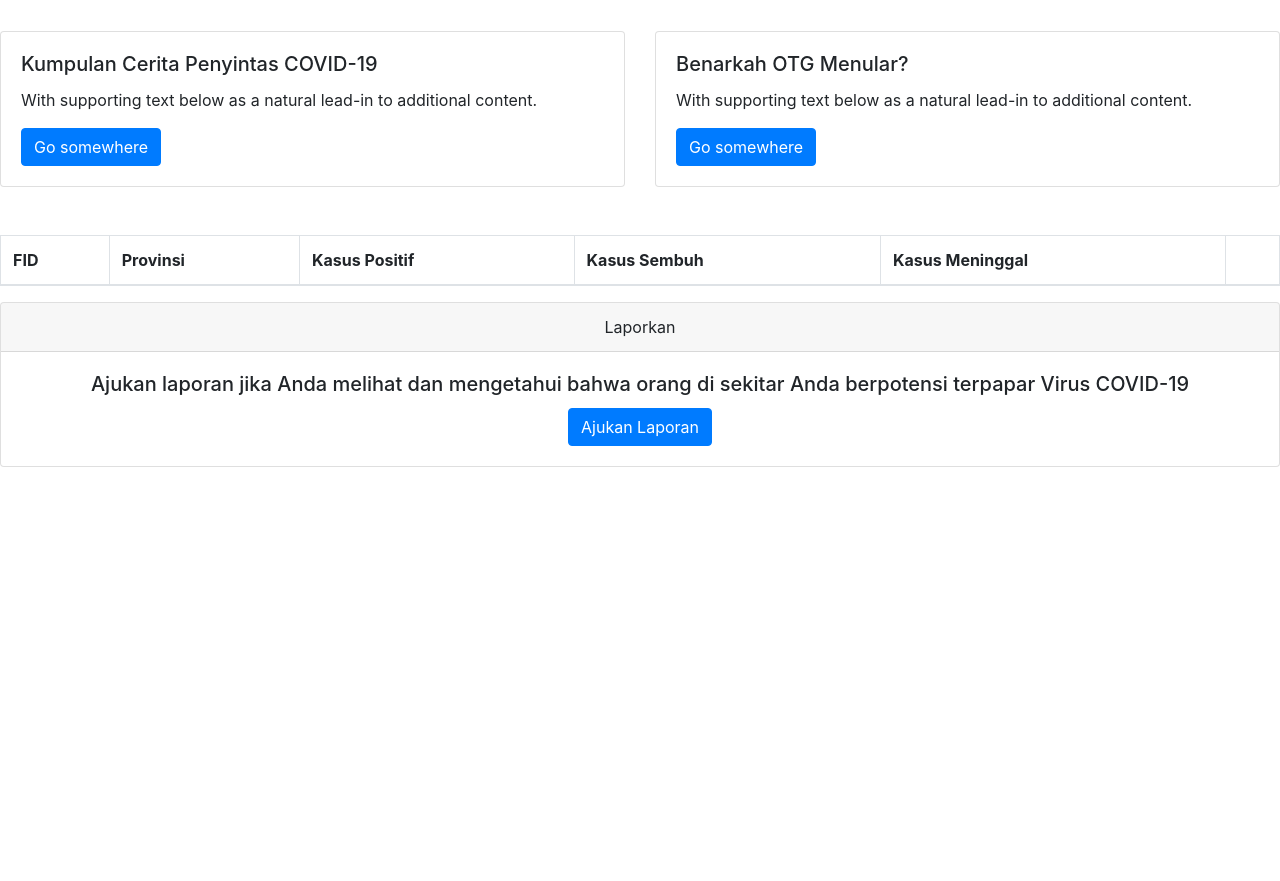
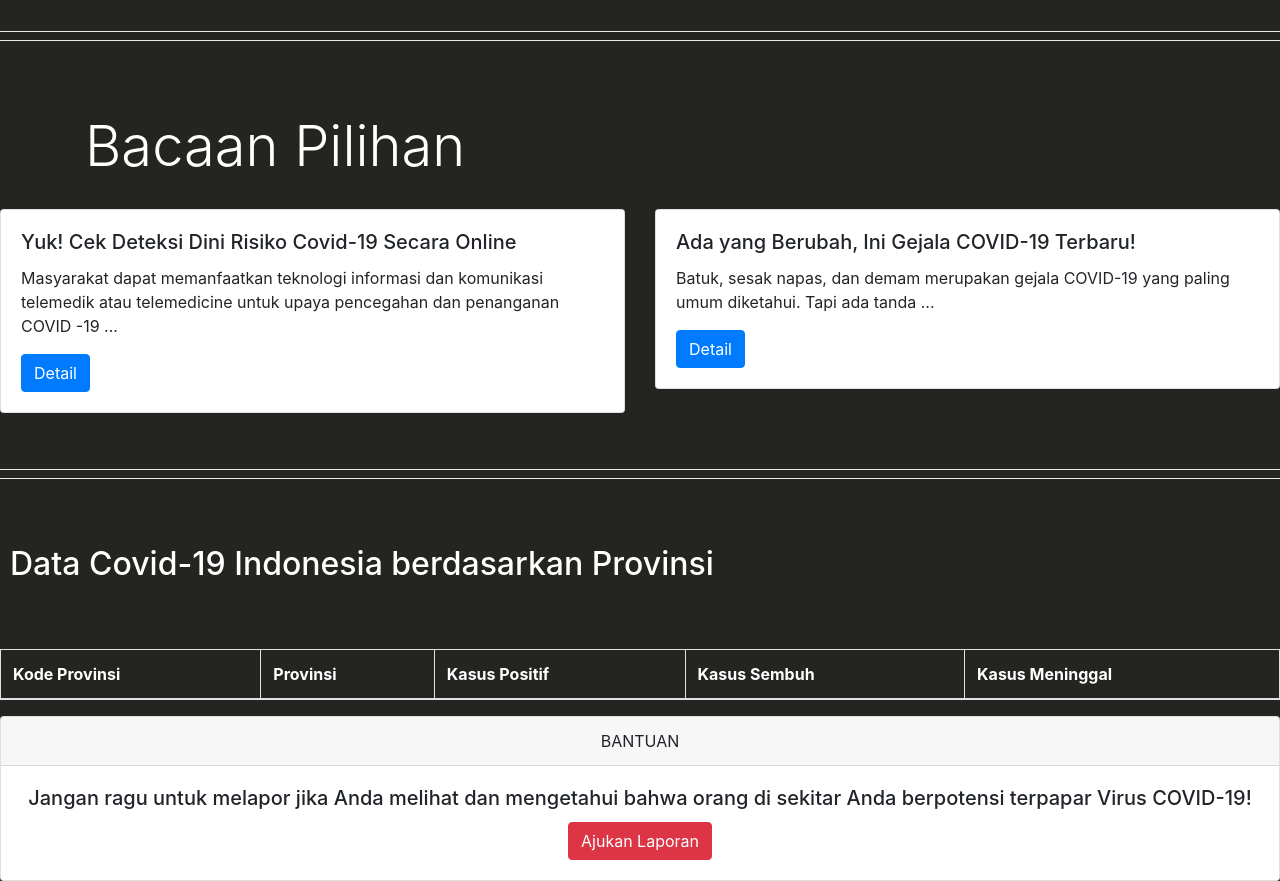
Before and after one commit to adeliatresnani/hackaton_semesta, a CodeIgniter app: page /hackaton/index.php/Dashboard in a window 1280 px wide. Shown: the part 357-1238 px from the top of the page. Before the commit the page ends 824 px from the top, so only its background shows below. Run offline with CodeIgniter, Linux system fonts and the light colour scheme; data that the repository does not hold is empty.

Commit message:
final commit

```diff
--- a/application/config/autoload.php
+++ b/application/config/autoload.php
@@ -58,7 +58,7 @@ $autoload['packages'] = array();
 |
 |	$autoload['libraries'] = array('user_agent' => 'ua');
 */
-$autoload['libraries'] = array('database', 'session', 'pagination');
+$autoload['libraries'] = array('database', 'form_validation', 'session', 'pagination');
 
 /*
 | -------------------------------------------------------------------
--- a/application/controllers/Dashboard.php
+++ b/application/controllers/Dashboard.php
@@ -17,7 +17,7 @@ class Dashboard extends CI_Controller{
 		$quantity = 10; // Showing 10 Data per page
 		$start = $this->uri->segment(3);
 		$data['displayArray'] = array_slice($displayArray, $start, $quantity);
-		$config['base_url'] = site_url('news/index');
+		$config['base_url'] = site_url('dashboard/index');
 		$config['total_rows'] = count($displayArray);
 		$config['per_page'] = $quantity;
 
--- a/application/controllers/Kasus.php
+++ b/application/controllers/Kasus.php
@@ -19,7 +19,6 @@ class Kasus extends CI_Controller{
         $this->m_kasus->input_data($data, 'kasus');
 
         redirect('dashboard/index','refresh');
-    }
-}
+}}
 
 ?>
--- a/application/models/m_kasus.php
+++ b/application/models/m_kasus.php
@@ -3,7 +3,7 @@
 class M_kasus extends CI_Model{
 
     public function input_data($data){
-        $this->db->insert('kasus', $data);
+        // $this->db->insert('kasus', $data);
     }
 }
 ?>
--- a/application/views/v_dashboard.php
+++ b/application/views/v_dashboard.php
@@ -10,66 +10,79 @@
 
     <title>SIGAP COVID-19</title>
   </head>
-  <body>
+  <body style="background-color: #242421">
   <nav class="navbar navbar-expand-lg navbar-dark" style="background-color: #242421" fixed-top>
   <div class="container">
   <a class="navbar-brand" href="#">SIGAP COVID-19</a>
-  <button class="navbar-toggler" type="button" data-toggle="collapse" data-target="#navbarNav" aria-controls="navbarNav" aria-expanded="false" aria-label="Toggle navigation">
+  <button class="navbar-toggler navbar-toggler-right" type="button" data-toggle="collapse" data-target="#navbarNav" aria-controls="navbarNav" aria-expanded="false" aria-label="Toggle navigation">
     <span class="navbar-toggler-icon"></span>
   </button>
   <div class="collapse navbar-collapse" id="navbarNav">
-    <ul class="navbar-nav">
+    <ul class="navbar-nav ml-auto">
       <li class="nav-item active">
-        <a class="nav-link" href="#">Beranda <span class="sr-only">(current)</span></a>
+        <a class="nav-link" href="<?=base_url()?>index.php/Dashboard">Beranda <span class="sr-only">(current)</span></a>
+      </li>
+      <li class="nav-item">
+        <a class="nav-link" href="<?=base_url()?>index.php/Info">Informasi</a>
       </li>
       <li class="nav-item">
         <a class="nav-link" href="#">FAQ</a>
-      </li>
-      <li class="nav-item">
-        <a class="nav-link" href="#">Informasi</a>
       </li>
     </ul>
   </div>
   </div>
 </nav>
 
-<div class="jumbotron jumbotron-fluid" style="background-color: #242421; color: white; height: 300px;">
+<div class="jumbotron jumbotron-fluid" style="background-image: url('https://cdn0-production-images-kly.akamaized.net/7G1tzQFIcfHcu116LoZLWiYk4XA=/640x360/smart/filters:quality(75):strip_icc():format(jpeg)/kly-media-production/medias/3043897/original/045004600_1581050149-Coronavirus.jpg'); color: white; height: 300px;">
   <div class="container">
-    <h1 class="display-4" style="">Kawal informasi seputar COVID-19 <br> secara tepat dan akurat</h1>
+    <h1 class="display-4" style="text-shadow:2px 2px grey; font-weight: bold;">Kawal informasi seputar COVID-19 <br> secara tepat dan akurat</h1>
   </div>
+</div>
+<div class="dropdown-divider"></div>
+<div class="dropdown-divider"></div>
+
+<div class="jumbotron jumbotron-fluid" style="background-color: #242421; color: white; height: 100px;">
+  <div class="container">
+    <h1 class="display-4" >Bacaan Pilihan</h1>
+    </div>
 </div>
 
 <div class="row" >
   <div class="col-sm-6">
     <div class="card">
       <div class="card-body">
-        <h5 class="card-title">Kumpulan Cerita Penyintas COVID-19</h5>
-        <p class="card-text">With supporting text below as a natural lead-in to additional content.</p>
-        <a href="#" class="btn btn-primary">Go somewhere</a>
+        <h5 class="card-title">Yuk! Cek Deteksi Dini Risiko Covid-19 Secara Online</h5>
+        <p class="card-text">Masyarakat dapat memanfaatkan teknologi informasi dan komunikasi telemedik atau telemedicine untuk upaya pencegahan dan penanganan COVID -19 ...</p>
+        <a href="http://indonesiabaik.id/infografis/yuk-cek-deteksi-disini-risiko-covid-19-secara-online" target="_blank" class="btn btn-primary">Detail</a>
       </div>
     </div>
   </div>
   <div class="col-sm-6">
     <div class="card">
       <div class="card-body">
-        <h5 class="card-title">Benarkah OTG Menular?</h5>
-        <p class="card-text">With supporting text below as a natural lead-in to additional content.</p>
-        <a href="#" class="btn btn-primary">Go somewhere</a>
+        <h5 class="card-title">Ada yang Berubah, Ini Gejala COVID-19 Terbaru!</h5>
+        <p class="card-text">Batuk, sesak napas, dan demam merupakan gejala COVID-19 yang paling umum diketahui. Tapi ada tanda ...</p>
+        <a href="https://health.detik.com/berita-detikhealth/d-5075974/ada-yang-berubah-ini-gejala-covid-19-terbaru-yang-perlu-kamu-tahu"  target="_blank" class="btn btn-primary">Detail</a>
       </div>
     </div>
   </div>
 </div>
 <br> <br>
 
-<table class="table table-bordered table-striped display" id="myTab">
+<div class="dropdown-divider"></div>
+<div class="dropdown-divider"></div>
+<br> <br>
+
+<h2 style="color: white; padding:10px;">Data Covid-19 Indonesia berdasarkan Provinsi</h2> <br> <br>
+<table class="table table-bordered table-striped display" id="myTab" style="color: white; border-radius: 30px;">
 		<thead>
 			<tr>
-				<th>FID</th>
-				<th>Provinsi</th>
+				<th>Kode Provinsi</th>
+                <th>Provinsi</th>
                 <th>Kasus Positif</th>
                 <th>Kasus Sembuh</th>
                 <th>Kasus Meninggal</th>
-                <th></th>
+
 			</tr>
 		</thead>
 
@@ -77,7 +90,8 @@
 		<?php
 		foreach($displayArray as $s){
 			echo "<tr>
-			<td>$s[fid]</td>
+
+            <td>$s[kodeProvi]</td>
 			<td>$s[provinsi]</td>
 			<td>$s[kasusPosi]</td>
             <td>$s[kasusSemb]</td>
@@ -94,11 +108,11 @@
 
     <div class="card text-center">
   <div class="card-header">
-  Laporkan
+  BANTUAN
   </div>
   <div class="card-body">
-    <h5 class="card-title">Ajukan laporan jika Anda melihat dan mengetahui bahwa orang di sekitar Anda berpotensi terpapar Virus COVID-19</h5>
-    <button class="btn btn-primary" data-toggle="modal" data-target="#exampleModal"><i class="fa fa-plus"></i>Ajukan Laporan</button>
+    <h5 class="card-title">Jangan ragu untuk melapor jika Anda melihat dan mengetahui bahwa orang di sekitar Anda berpotensi terpapar Virus COVID-19!</h5>
+    <button class="btn btn-danger" data-toggle="modal" data-target="#exampleModal"><i class="fa fa-plus"></i>Ajukan Laporan</button>
   </div>
 
 </div>
```
Also changed, not shown: application/controllers/Info.php (added, +10 -0 lines), application/views/css/style.css (deleted, +0 -10 lines), application/views/v_informasi.php (added, +90 -0 lines), application/views/v_kasus.php (deleted, +0 -46 lines).
